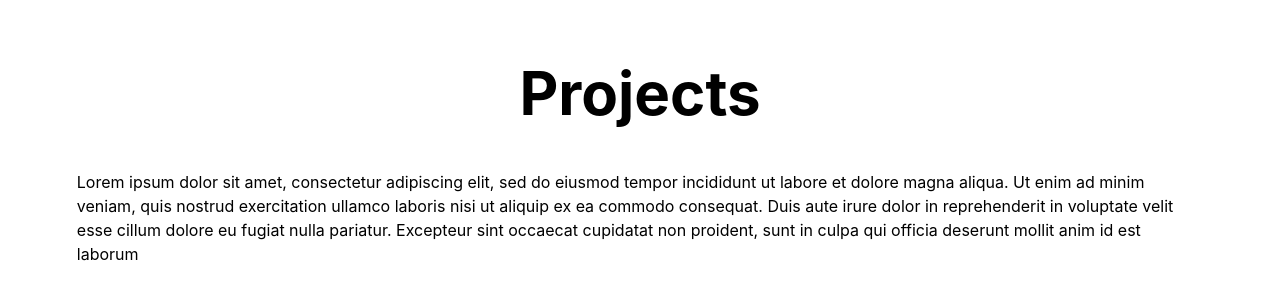
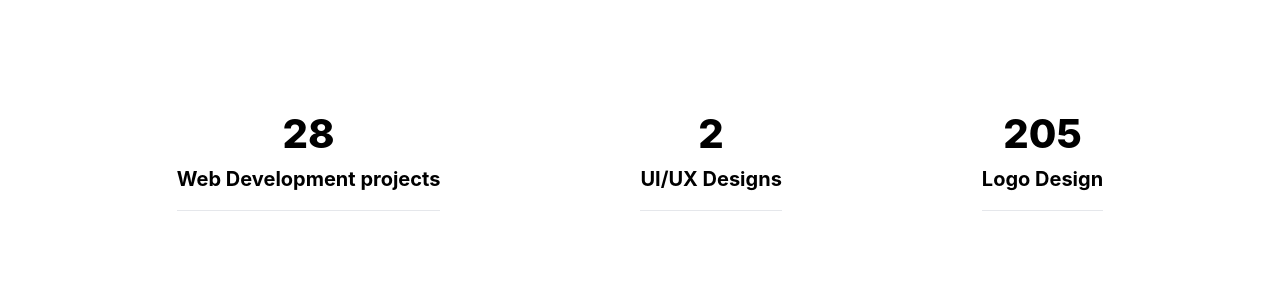
Before and after one commit to NurulHudaDev/nurulhuda-portfolio-website, a React (Create React App) app: page / in a window 1280 px wide. Shown: the part 3443-3743 px from the top of the page. Built offline with nearby package versions, Linux system fonts and the light colour scheme.

Commit message:
summary_counter

```diff
--- a/package.json
+++ b/package.json
@@ -7,10 +7,12 @@
     "@testing-library/react": "^13.4.0",
     "@testing-library/user-event": "^13.5.0",
     "react": "^18.2.0",
+    "react-countup": "^6.4.2",
     "react-dom": "^18.2.0",
     "react-icons": "^4.10.1",
     "react-scripts": "5.0.1",
     "react-scroll": "^1.8.9",
+    "react-visibility-sensor": "^5.1.1",
     "web-vitals": "^2.1.4"
   },
   "scripts": {
--- a/src/App.js
+++ b/src/App.js
@@ -7,6 +7,7 @@ import Home from './Components/Home/Home';
 import Services from './Components/Services/Services';
 import Projects from './Components/Projects/Projects';
 import Skills from './Components/Skills/Skills';
+import Summary from './Components/Summary/Summary';
 
 function App() {
 
@@ -18,6 +19,7 @@ function App() {
         <About />
         <Services />
         <Skills />
+        <Summary />
         <Projects />
         <Contact />
       </NavProvider>
--- a/src/Components/Skills/Skills.css
+++ b/src/Components/Skills/Skills.css
@@ -79,6 +79,10 @@
     font-size: 16px;
     font-weight: 800;
 }
+.progress_btn{
+    display: flex;
+    align-items: center;
+}
 .model_btn{
     cursor: pointer;
 }
@@ -95,5 +99,7 @@
     }
     .skills_title{
         margin-top: 30px;
+        align-items: center;
+        justify-content: space-between;
     }
 }
--- a/src/Components/Skills/Skills.js
+++ b/src/Components/Skills/Skills.js
@@ -239,24 +239,30 @@ const Skills = () => {
         <div class="course-col22">
           <div className='skills_title'>
             <h2 className='skills_progress22'>Front-End Development</h2>
+            <div className='progress_btn'>
               <a className='model_btn' onClick={() => setShowModel1(true)}><FaAngleDown /></a>
               <a className='model_btn' onClick={() => setShowModel1(false)}><FaAngleUp /></a>
+            </div>
           </div>
           {showModel1 && <Progress1 />}
         </div>
         <div class="course-col22">
           <div className='skills_title'>
             <h2 className='skills_progress22'>Back-End Development</h2>
+            <div className='progress_btn'>
               <a className='model_btn' onClick={() => setShowModel2(true)}><FaAngleDown /></a>
               <a className='model_btn' onClick={() => setShowModel2(false)}><FaAngleUp /></a>
+            </div>
           </div>
           {showModel2 && <Progress2 />}
         </div>
         <div class="course-col22">
           <div className='skills_title'>
             <h2 className='skills_progress22'>Graphics Design</h2>
+            <div className='progress_btn'>
               <a className='model_btn' onClick={() => setShowModel3(true)}><FaAngleDown /></a>
               <a className='model_btn' onClick={() => setShowModel3(false)}><FaAngleUp /></a>
+            </div>
           </div>
           {showModel3 && <Progress3 />}
         </div>
--- /dev/null
+++ b/src/Components/Summary/Summary.css
@@ -0,0 +1,21 @@
+.row_summary{
+    display: flex;
+    align-items: center;
+    gap: 200px;
+    text-align: center;
+
+}
+.counter{
+    font-size: 40px;
+    font-weight: 800;
+}
+.summary_counter{
+    font-size: 20px;
+    font-weight: 700;
+}
+@media screen and (max-width: 858px){
+    .row_summary{
+        flex-direction: column;
+        margin-top: 200px;
+    }
+}
--- /dev/null
+++ b/src/Components/Summary/Summary.js
@@ -0,0 +1,69 @@
+import React from 'react';
+import CountUp from 'react-countup';
+import VisibilitySensor from 'react-visibility-sensor';
+import './Summary.css'
+const Summary = () => {
+    return (
+        <section className='summary-banner'>
+            <div className='summary-banner-overlay'>
+                <div className='container_summary'>
+                    <div className='row_summary'>
+                        <div>
+                            <div>
+                                <h2 className='counter'>
+                                    <CountUp start={0} end={28}>
+                                        {({ countUpRef, start }) => (
+                                            <VisibilitySensor onChange={start}>
+                                                <span ref={countUpRef} />
+                                            </VisibilitySensor>
+                                        )}
+                                    </CountUp>
+                                </h2>
+                                <div className='summary_counter'>
+                                    <h4>Web Development projects</h4>
+                                    <hr className='bg-white mt-4' />
+                                </div>
+                            </div>
+                        </div>
+                        <div>
+                            <div>
+                                <h2 className='counter'>
+                                    <CountUp start={0} end={2}>
+                                        {({ countUpRef, start }) => (
+                                            <VisibilitySensor onChange={start}>
+                                                <span ref={countUpRef} />
+                                            </VisibilitySensor>
+                                        )}
+                                    </CountUp>
+                                </h2>
+                                <div className='summary_counter'>
+                                <h4>UI/UX Designs</h4>
+                                <hr className='bg-white mt-4' />
+                                </div>
+                            </div>
+                        </div>
+                        <div>
+                            <div>
+                                <h2 className='counter'>
+                                    <CountUp start={0} end={205}>
+                                        {({ countUpRef, start }) => (
+                                            <VisibilitySensor onChange={start}>
+                                                <span ref={countUpRef} />
+                                            </VisibilitySensor>
+                                        )}
+                                    </CountUp>
+                                </h2>
+                                <div className='summary_counter'>
+                                <h4>Logo Design</h4>
+                                <hr className='bg-white mt-4' />
+                                </div>
+                            </div>
+                        </div>
+                    </div>
+                </div>
+            </div>
+        </section >
+    );
+};
+
+export default Summary;
```
Also changed, not shown: 1 other file (tests, documents, lock files or other folders). Lines whose indentation alone changed are shown as unchanged.
